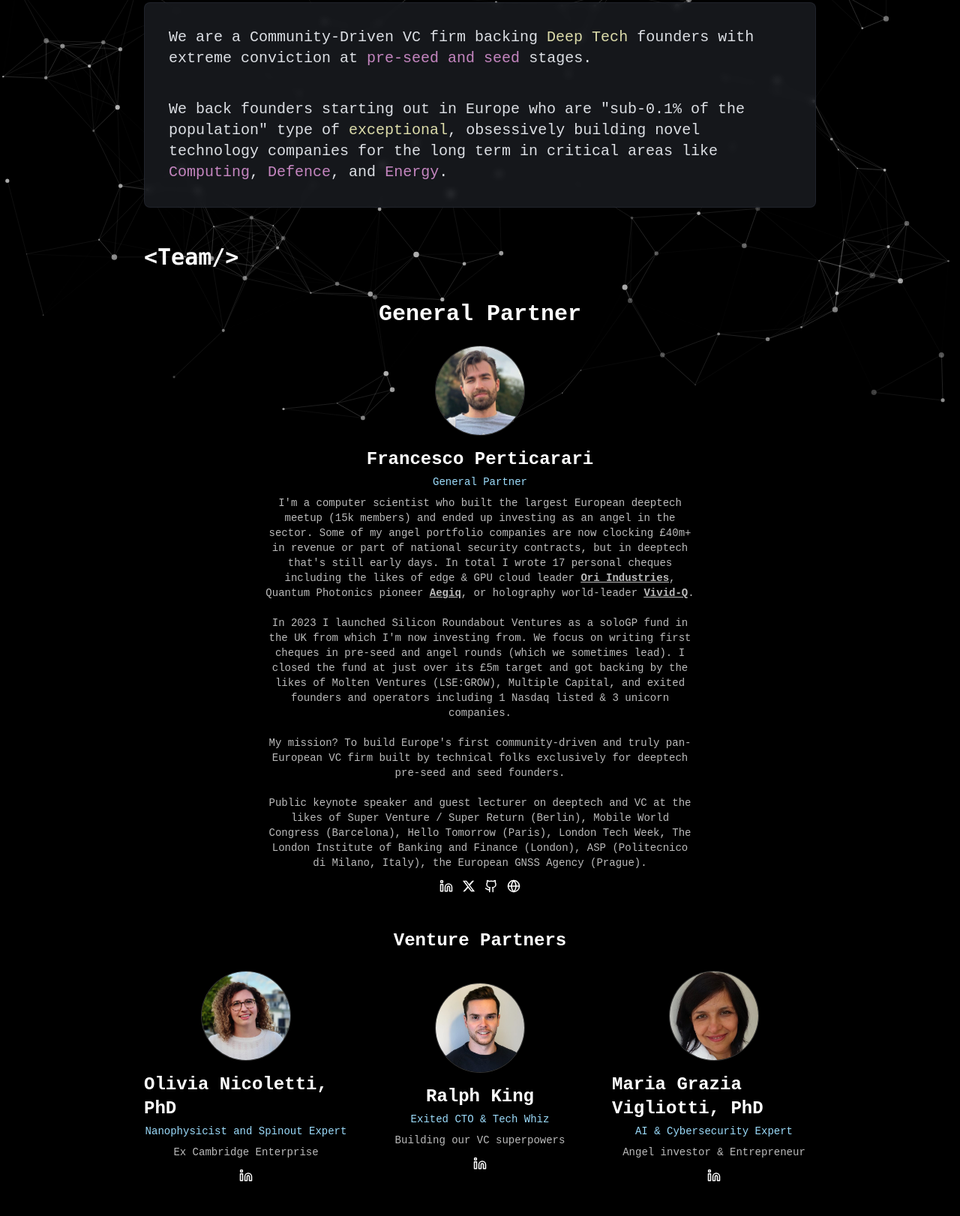
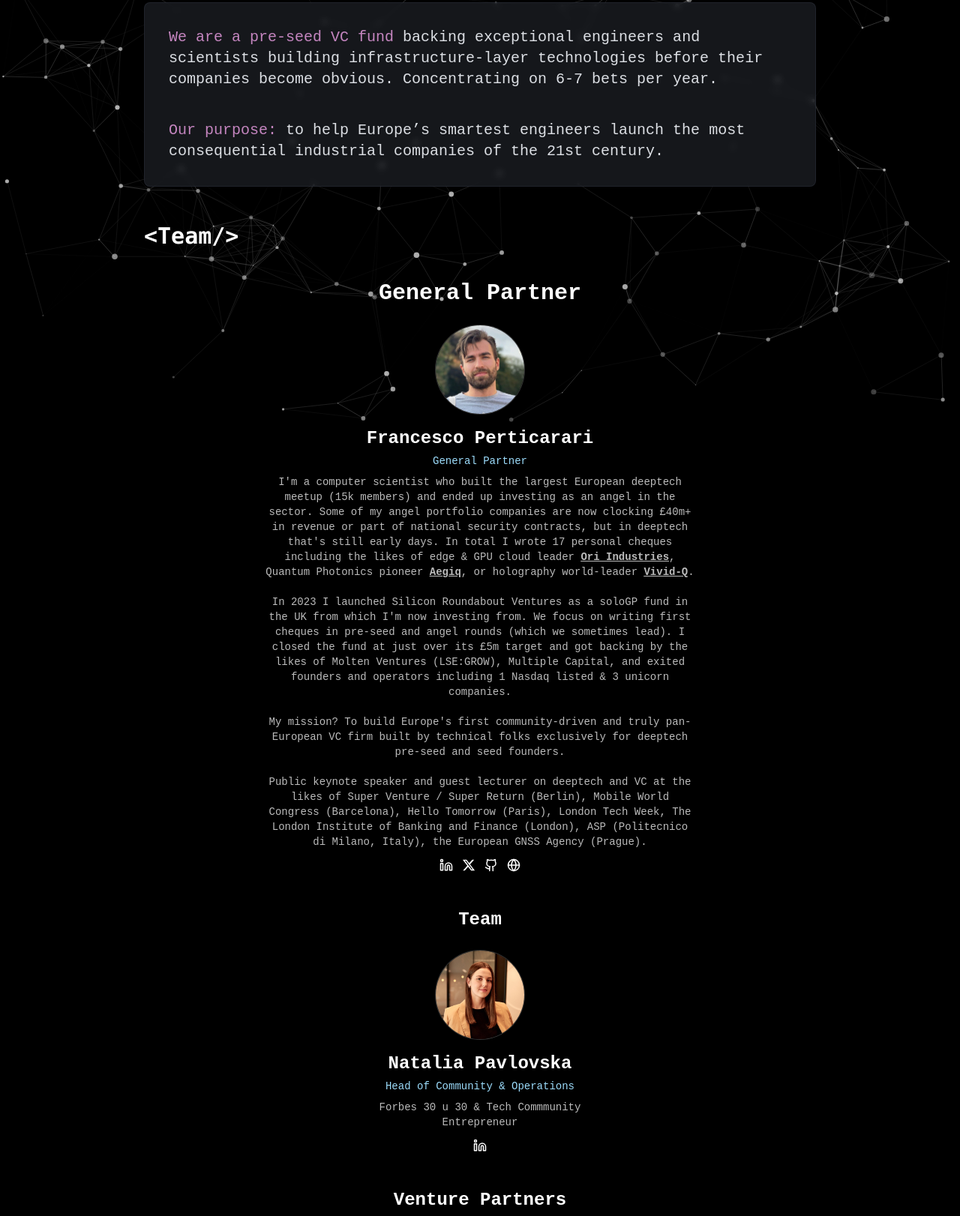
Before and after one commit to silicon-roundabout-ventures/roundabout-ventures-dashboard, a Gatsby site: page /whoweare in a window 1280 px wide. Shown: the part 233-1855 px from the top of the page at 75% size. Built offline with nearby package versions, Linux system fonts and the light colour scheme; Gatsby itself is replaced by a stand-in of ours; animation ran at ten frames a second; a script that the page names is missing.

Commit message:
rebuild intro / add Natalia

```diff
--- a/src/pages/index.tsx
+++ b/src/pages/index.tsx
@@ -34,7 +34,8 @@ const IndexContent = () => {
         }
       }
     }
-  `);
+  `
+  );
   return (
     <div className="min-h-screen">
       <ParticleBackground />
@@ -50,12 +51,12 @@ const IndexContent = () => {
             {/* Professional typing animation using Typed.js */}
             <TypedAnimationWrapper
               strings={[
-                '<span class="text-srv-blue">the</span> <span class="text-srv-yellow-light">First</span><span class="text-srv-pink">(</span><span class="text-srv-teal">Investor</span><span class="text-srv-pink">)</span> <span class="text-srv-blue">in</span> <span class="text-srv-pink">{</span> <span class="text-srv-teal">Frontier_Technology</span><span class="text-white">.</span><span class="text-srv-teal">Founders</span> <span class="text-srv-pink">}</span> <span class="text-white">building the future</span> <span class="text-srv-teal">Computing &amp; Physical</span> <span class="text-srv-yellow-light">Infrastructure</span>'
+                '<span class="text-srv-green"> // Discoverying Today’s Industrial Pioneers </span></br></br> <span class="text-srv-pink">if</span> <span class="text-srv-teal">industrial</span>.<span class="text-srv-blue">Pioneer</span>: <span class="text-srv-yellow-light">deploy</span><span class="text-srv-yellow">() {</span> <span class="text-srv-teal">firstCheques</span> <span class="text-srv-yellow"> }</span>'
               ]}
               typeSpeed={40}
               startDelay={800}
               showCursor={true}
-              cursorChar="|"
+              cursorChar="_"
               className="font-mono"
               loop={false}
             />
@@ -96,18 +97,16 @@ const IndexContent = () => {
           <Section background="transparent" title="Who we are">
             <div className="flex flex-col space-y-6 mb-12">
               <div className="flex items-start">
-                <span className="text-srv-teal text-2xl mr-3 mt-1">⚛️</span>
                 <p className="text-xl text-white">
                   We are a Community-Driven VC firm backing{" "}
-                  <span className="text-srv-yellow-light">Deep Tech</span>{" "}
+                  <span className="text-srv-yellow-light">Deeptech</span>{" "}
                   startups from Europe at{" "}
                   <span className="text-srv-pink">pre-seed</span> and{" "}
-                  <span className="text-srv-pink">seed</span> stages.
+                  <span className="text-srv-pink">seed</span>.
                 </p>
               </div>
 
               <div className="flex items-start">
-                <span className="text-srv-teal text-2xl mr-3 mt-1">👥</span>
                 <p className="text-xl text-white">
                   Leveraging our community of 15,000 founders and engineers and
                   live pitching competitions featuring winners now worth over £7 Billion.
@@ -115,39 +114,14 @@ const IndexContent = () => {
               </div>
 
               <div className="flex items-start">
-                <span className="text-srv-teal text-2xl mr-3 mt-1">🔬️</span>
                 <p className="text-xl text-white">
                   We spot fundamental <span className="text-srv-yellow-light">Computing</span>, <span className="text-srv-yellow-light">Defence</span> and <span className="text-srv-yellow-light">Energy</span> companies led by <span className="text-srv-pink">contrarian scientists and engineers</span>.
                 </p>
               </div>
             </div>
+            <br />
+            <br />
 
-            <div className="flex flex-wrap justify-around gap-10 mb-16">
-              {/* Community images using our specialized CircularImage component */}
-              {data.communityImage1?.childImageSharp?.gatsbyImageData && (
-                <CircularImage
-                  image={data.communityImage1.childImageSharp.gatsbyImageData}
-                  alt="Community member presenting"
-                  size={180}
-                />
-              )}
-
-              {data.communityImage2?.childImageSharp?.gatsbyImageData && (
-                <CircularImage
-                  image={data.communityImage2.childImageSharp.gatsbyImageData}
-                  alt="Community meetup"
-                  size={180}
-                />
-              )}
-
-              {data.communityImage3?.childImageSharp?.gatsbyImageData && (
-                <CircularImage
-                  image={data.communityImage3.childImageSharp.gatsbyImageData}
-                  alt="Community presenter pitching"
-                  size={180}
-                />
-              )}
-            </div>
 
             <div className="text-center">
               <Link to="/apply">
@@ -158,7 +132,7 @@ const IndexContent = () => {
             </div>
 
             {/* Add scroll chevrons at the bottom of the Who We Are section */}
-            <div className="flex justify-center mt-10 mb-6">
+            <div className="flex justify-center mt-10 mb-3">
               <ScrollChevrons targetId="our-mission" />
             </div>
           </Section>
--- a/src/pages/whoweare.tsx
+++ b/src/pages/whoweare.tsx
@@ -111,6 +111,7 @@ const TeamMember: React.FC<TeamMemberProps> = ({
 
 interface TeamData {
   leads: TeamMemberProps[];
+  team: TeamMemberProps[];
   partners: TeamMemberProps[];
   advisors?: TeamMemberProps[];
 }
@@ -134,7 +135,7 @@ const WhoWeAre = () => {
           gatsbyImageData(width: 300, height: 300, transformOptions: {cropFocus: CENTER}, layout: CONSTRAINED, quality: 100)
         }
       }
-      mariaImage: file(relativePath: { eq: "team/maria.jpeg" }) {
+      nataliaImage: file(relativePath: { eq: "team/natalia-pavlovska.jpeg" }) {
         childImageSharp {
           gatsbyImageData(width: 300, height: 300, transformOptions: {cropFocus: CENTER}, layout: CONSTRAINED, quality: 100)
         }
@@ -159,6 +160,14 @@ const WhoWeAre = () => {
         blog: "https://francescoperticarari.com"
       }
     ],
+    team: [
+      {
+        name: "Natalia Pavlovska",
+        role: "Head of Community & Operations",
+        description: "Forbes 30 u 30 & Tech Commmunity Entrepreneur",
+        image: data.nataliaImage, // Using Gatsby image
+        linkedin: "https://www.linkedin.com/in/natalia-pavlovska/"
+      },],
     partners: [
       {
         name: "Olivia Nicoletti, PhD",
@@ -173,13 +182,6 @@ const WhoWeAre = () => {
         description: "Building our VC superpowers",
         image: data.ralphImage, // Using Gatsby image
         linkedin: "https://www.linkedin.com/in/ralph-king/"
-      },
-      {
-        name: "Maria Grazia Vigliotti, PhD",
-        role: "AI & Cybersecurity Expert",
-        description: "Angel investor & Entrepreneur",
-        image: data.mariaImage, // Using Gatsby image
-        linkedin: "https://www.linkedin.com/in/mgvigliotti/"
       }
     ]
   };
@@ -197,30 +199,10 @@ const WhoWeAre = () => {
           <div className="max-w-4xl mx-auto">
             <div className="bg-[#1e2127]/70 backdrop-blur-sm p-8 rounded-lg mb-12 border border-[#4c566a]/20">
               <p className="text-xl text-srv-light mb-10">
-                We are a Community-Driven VC firm backing{" "}
-                <span className="text-srv-yellow-light">Deep Tech</span>{" "}
-                founders with extreme conviction at{" "}
-                <span className="text-srv-pink">
-                  pre-seed and seed{" "}
-                </span>
-                stages.
+                <span className="text-srv-pink">We are a pre-seed VC fund</span> backing exceptional engineers and scientists building infrastructure-layer technologies before their companies become obvious. Concentrating on 6-7 bets per year.
               </p>
               <p className="text-xl text-srv-light">
-                We back founders starting out in Europe who are "sub-0.1% of the population" type of{" "}
-                <span className="text-srv-yellow-light">exceptional</span>,{" "}
-                obsessively building novel technology companies for the long term in critical areas like{" "}
-                <span className="text-srv-pink">
-                  Computing
-                </span>
-                ,{" "}
-                <span className="text-srv-pink">
-                  Defence
-                </span>
-                ,{" "}and{" "}
-                <span className="text-srv-pink">
-                  Energy
-                </span>
-                .
+                <span className="text-srv-pink">Our purpose:</span> to help Europe’s smartest engineers launch the most consequential industrial companies of the 21st century.
               </p>
             </div>
 
@@ -230,19 +212,33 @@ const WhoWeAre = () => {
             {/* General Partner */}
             <div className="mb-12">
               <h3 className="text-3xl font-bold text-white mb-6 text-center">General Partner</h3>
-              <div className="max-w-4xl mx-auto w-full">
+              <div className="flex flex-wrap justify-center gap-8 md:gap-10">
                 {teamData.leads.map((member, index) => (
-                  <TeamMember key={index} {...member} />
+                  <div key={index} className="flex justify-center w-full max-w-3xl">
+                    <TeamMember {...member} />
+                  </div>
+                ))}
+              </div>
+            </div>
+
+            {/* Team */}
+            <div className="mb-12">
+              <h3 className="text-2xl font-bold text-white mb-6 text-center">Team</h3>
+              <div className="flex flex-wrap justify-center gap-8 md:gap-10">
+                {teamData.team.map((member, index) => (
+                  <div key={index} className="flex justify-center w-full sm:w-72 md:w-80 max-w-xs sm:max-w-sm">
+                    <TeamMember {...member} />
+                  </div>
                 ))}
               </div>
             </div>
 
             {/* Venture Partners */}
             <div className="mb-12">
-              <h3 className="text-2xl font-bold text-white mb-6 text-center">Venture Partners</h3>
-              <div className="grid grid-cols-1 sm:grid-cols-2 lg:grid-cols-3 gap-6 md:gap-10">
+              <h4 className="text-2xl font-bold text-white mb-6 text-center">Venture Partners</h4>
+              <div className="flex flex-wrap justify-center gap-8 md:gap-10">
                 {teamData.partners.map((member, index) => (
-                  <div key={index} className="flex justify-center">
+                  <div key={index} className="flex justify-center w-full sm:w-72 md:w-80 max-w-xs sm:max-w-sm">
                     <TeamMember {...member} />
                   </div>
                 ))}
```
Also changed, not shown: src/images/team/natalia-pavlovska.jpeg (added), 1 other file.
